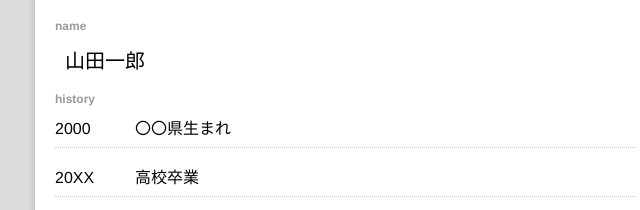
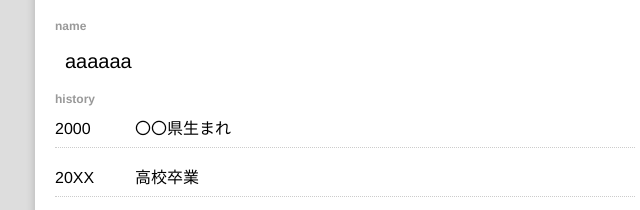
Before and after one commit to KUAD-XtechDesign/simple_page-tokoten, a plain HTML site: page index.html in a window 1280 px wide. Shown: the part 371-581 px from the top of the page, 295-935 px from the left. Drawn offline with Linux system fonts and the light colour scheme.

Commit message:
名前変更

```diff
--- a/index.html
+++ b/index.html
@@ -19,7 +19,7 @@
       <!-- 個人情報なので注意 -->
       <div class="profile">
         <h2 class="title">name</h2>
-        <h1 class="name">山田一郎</h1>
+        <h1 class="name">aaaaaa</h1>
 
         <h2 class="title">history</h2>
         <ul class="history_list">
```
